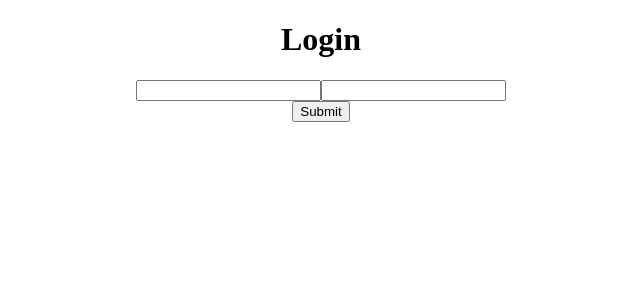
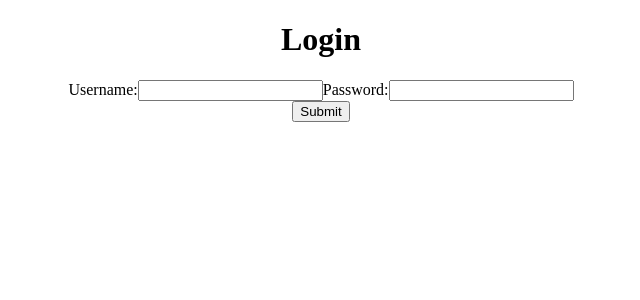
Before and after one commit to salgadopietrini/invoice-project, a React (Create React App) app: page /login in a window 1280 px wide. Shown: the top 300 px of the page, without its empty margins (319-959 px from the left). Built offline with nearby package versions, Linux system fonts and the light colour scheme.

Commit message:
Create login

```diff
--- a/src/components/Login/Login.js
+++ b/src/components/Login/Login.js
@@ -22,7 +22,9 @@ const SubmitUser = () =>{
   <div><center>
   <h1>Login</h1>
   <div>
+  <label>Username:</label>
     <input onChange={SaveUsername}/>
+    <label>Password:</label>
     <input onChange={SavePassword}/>
     <br></br><button onClick={SubmitUser}>Submit</button>
   </div>
```
